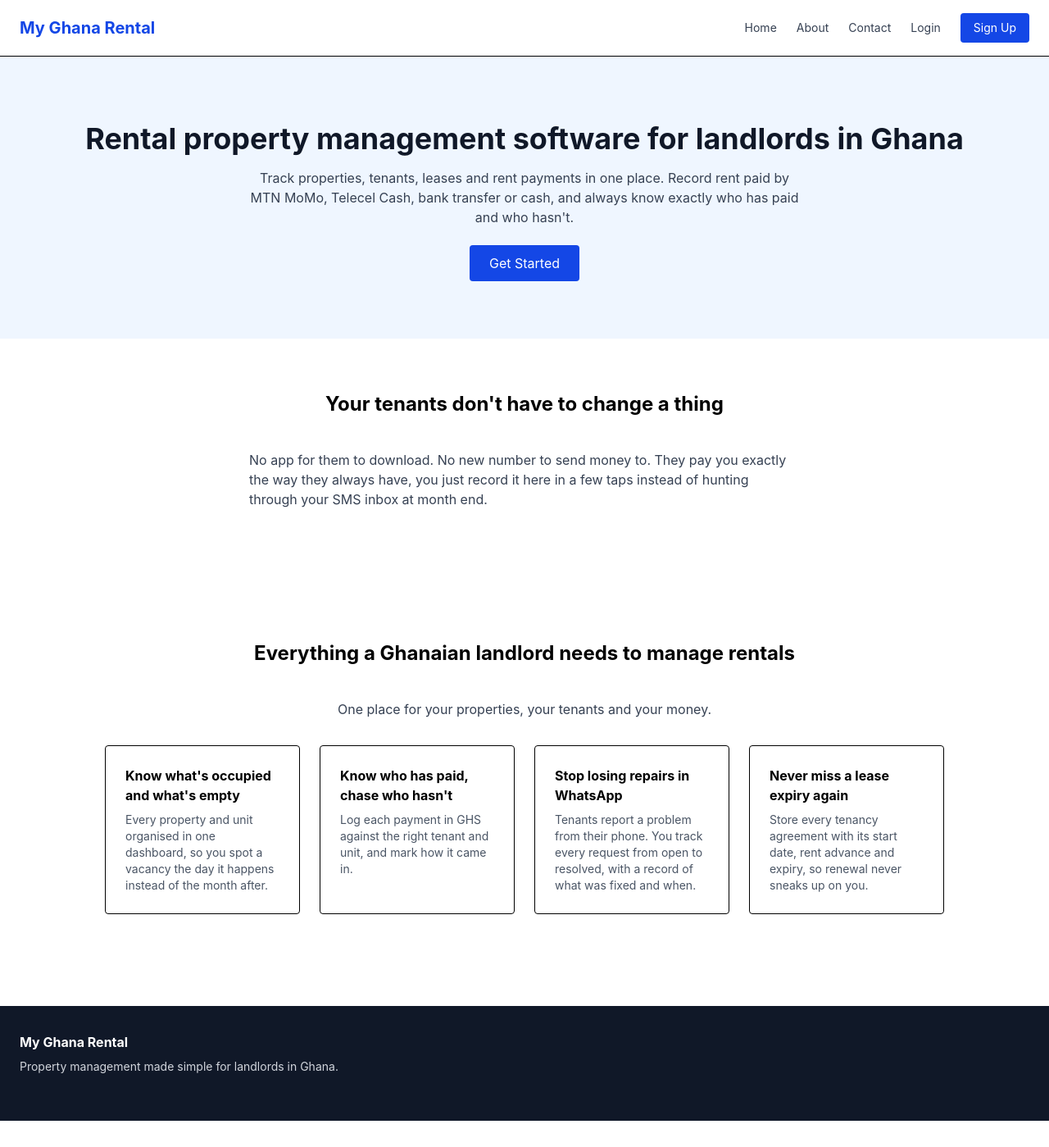
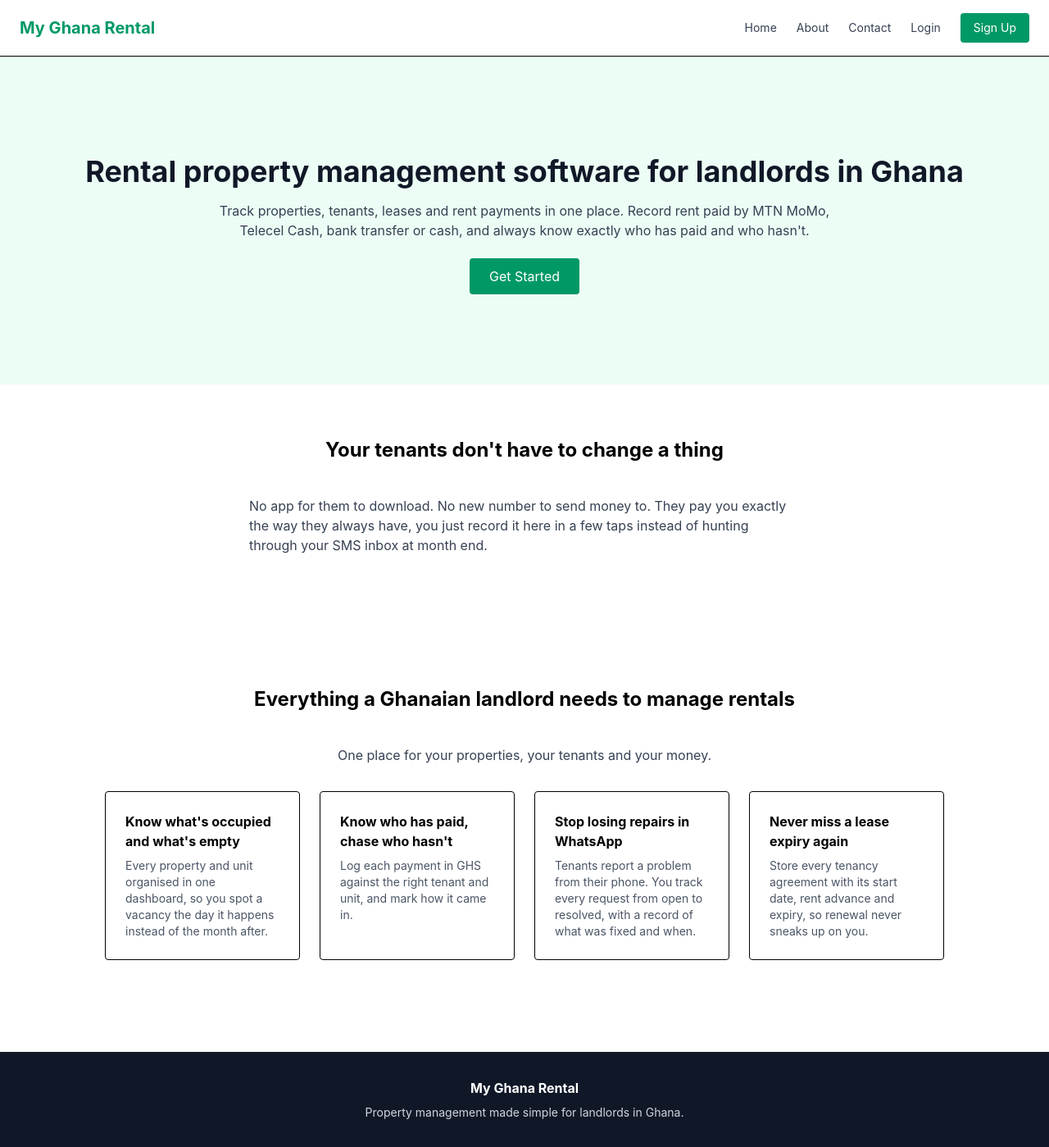
Before and after one commit to terriberri82/my-ghana-rental, a React (Vite) app: page / in a window 1280 px wide. Shown: the whole page at 82% size. Before the commit the page ends 1367 px from the top, so only its background shows below. Built offline with nearby package versions, Linux system fonts and the light colour scheme.

Commit message:
updated css

```diff
--- a/src/components/Footer.jsx
+++ b/src/components/Footer.jsx
@@ -2,9 +2,8 @@ function Footer() {
 return (
 <footer className="bg-gray-900 text-gray-300 px-6 py-8 mt-12">
 <div className="flex flex-col gap-2">
-<p className="font-bold text-white">My Ghana Rental</p>
-<p className="text-sm">Property management made simple for landlords in Ghana.</p>
-<p className="text-sm mt-4"></p>
+<p className="font-bold text-white text-center">My Ghana Rental</p>
+<p className="text-sm  text-center">Property management made simple for landlords in Ghana.</p>
 </div>
 </footer>
 )
--- a/src/components/Navbar.jsx
+++ b/src/components/Navbar.jsx
@@ -3,26 +3,26 @@ import { Link } from "react-router-dom";
 function Navbar() {
   return (
     <nav className="bg-white border-b px-6 py-4 flex items-center justify-between">
-      <Link to="/" className="text-xl font-bold text-blue-700">
+      <Link to="/" className="text-xl font-bold text-emerald-600">
         My Ghana Rental
       </Link>
 
       <div className="flex gap-6 items-center text-sm">
-        <Link to="/" className="text-gray-700 hover:text-blue-700">
+        <Link to="/" className="text-gray-700 hover:text-emerald-600">
           Home
         </Link>
-        <Link to="/about" className="text-gray-700 hover:text-blue-700">
+        <Link to="/about" className="text-gray-700 hover:text-emerald-600">
           About
         </Link>
-        <Link to="/contact" className="text-gray-700 hover:text-blue-700">
+        <Link to="/contact" className="text-gray-700 hover:text-emerald-600">
           Contact
         </Link>
-        <Link to="/login" className="text-gray-700 hover:text-blue-700">
+        <Link to="/login" className="text-gray-700 hover:text-emerald-600">
           Login
         </Link>
         <Link
           to="/signup"
-          className="bg-blue-700 text-white px-4 py-2 rounded hover:bg-blue-800"
+          className="bg-emerald-600 text-white px-4 py-2 rounded hover:bg-blue-800"
         >
           Sign Up
         </Link>
--- a/src/pages/Home.jsx
+++ b/src/pages/Home.jsx
@@ -3,18 +3,18 @@ import { Link } from "react-router-dom";
 function Home() {
   return (
     <div>
-      <section className="bg-blue-50 px-6 py-20 text-center">
+      <section className="bg-emerald-50 px-7=6 py-30 text-center">
         <h1 className="text-4xl font-bold text-gray-900 mb-4">
           Rental property management software for landlords in Ghana
         </h1>
-        <p className="text-gray-700 max-w-2xl mx-auto mb-8">
+        <p className="text-gray-700 max-w-3xl mx-auto mb-8">
           Track properties, tenants, leases and rent payments in one place.
           Record rent paid by MTN MoMo, Telecel Cash, bank transfer or cash, and
           always know exactly who has paid and who hasn't.
         </p>
         <Link
           to="/signup"
-          className="bg-blue-700 text-white px-6 py-3 rounded hover:bg-blue-800"
+          className="bg-emerald-600 text-white px-6 py-3 rounded hover:bg-blue-800"
         >
           Get Started
         </Link>
```
